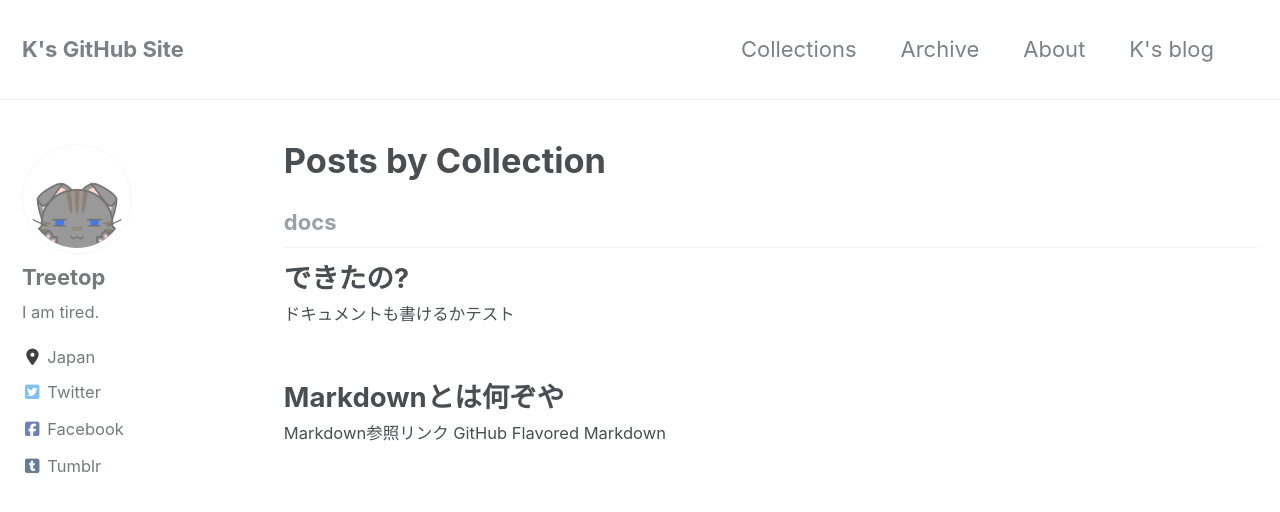
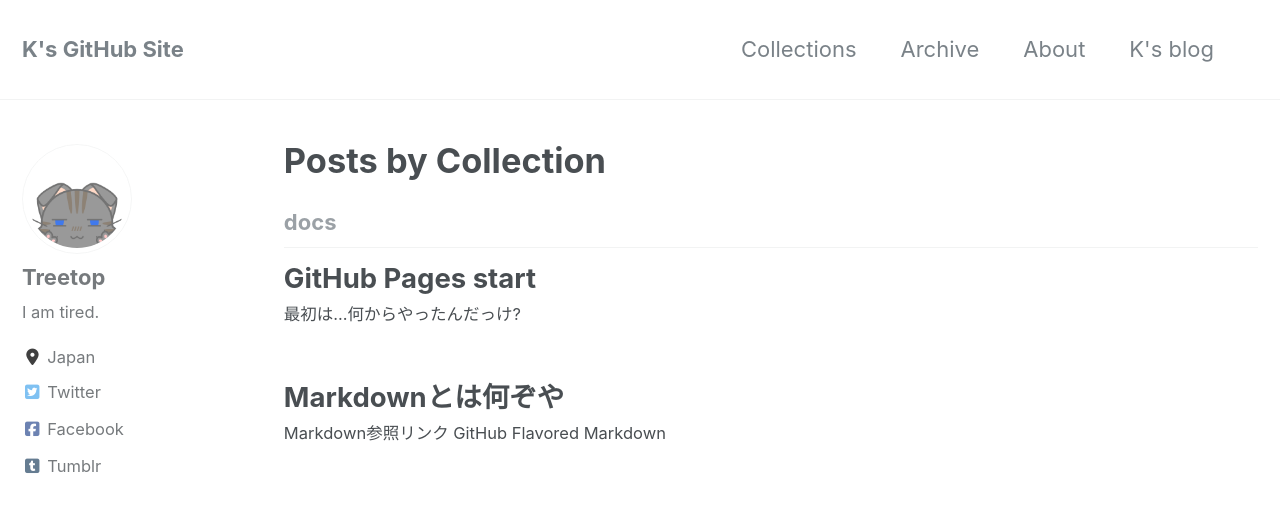
Before and after one commit to laureltreetop/laureltreetop.github.io, a Jekyll site: the page built from _pages/collection-archive.html, in a window 1280 px wide and 900 px high. Shown: the top 512 px of the window. Built offline with Jekyll 4.4.1, drawn with Linux system fonts in a browser that asks for light colours; nearby versions of some CDN libraries.

Commit message:
Update 01-start.md

```diff
--- a/_docs/01-start.md
+++ b/_docs/01-start.md
@@ -2,8 +2,8 @@
 layout: archive
 author: Treetop
 date:   2017-08-02 15:03:00 +0900
-title: "できたの?"
-permalink: /docs/start/
+title: "GitHub Pages start"
+permalink: /docs/githubpages/start/
 categories: [githubpages]
 ---
-## ドキュメントも書けるかテスト
+## 最初は…何からやったんだっけ?
```
